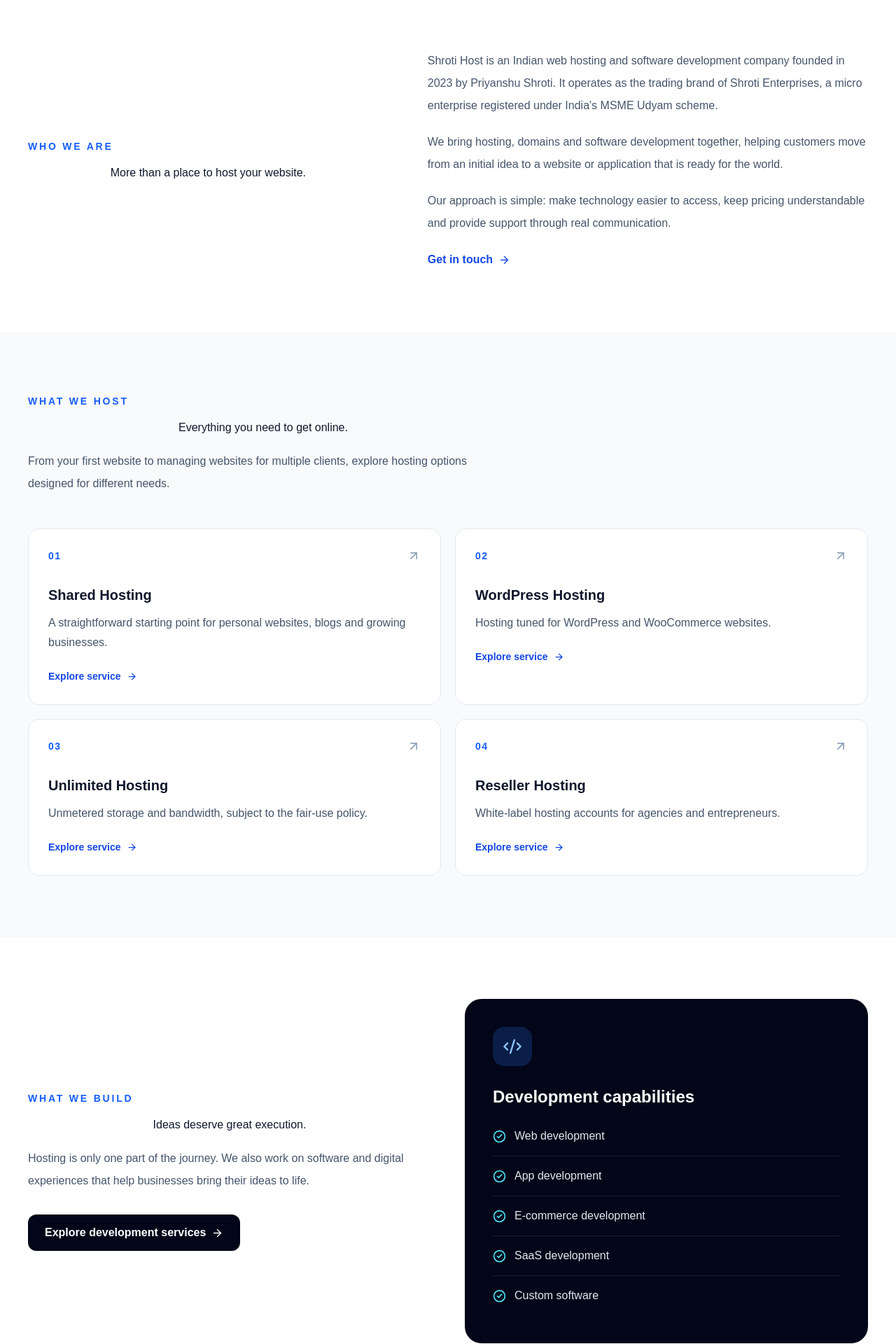
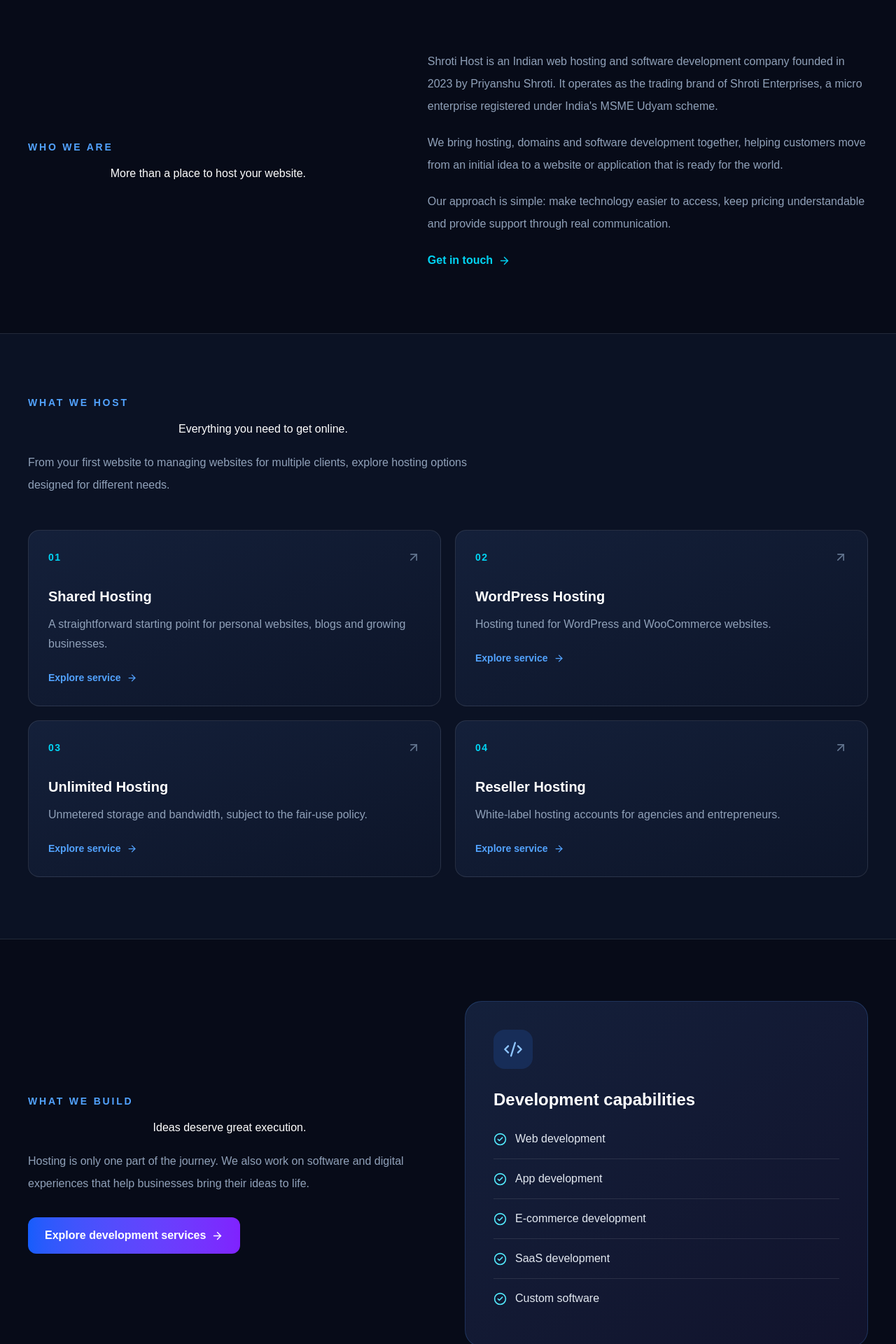
Before and after one commit to shreyareddy-dev/shrotihost-redesign, a Next.js app: page /about in a window 1280 px wide. Shown: the part 880-2800 px from the top of the page at 70% size. Built offline with nearby package versions, Linux system fonts and the light colour scheme.

Commit message:
Apply dark theme to about page

```diff
--- a/src/app/about/page.tsx
+++ b/src/app/about/page.tsx
@@ -1,4 +1,5 @@
 
+import type { Metadata } from "next";
 import Link from "next/link";
 import {
   ArrowRight,
@@ -11,6 +12,12 @@ import {
   Sparkles,
   Zap,
 } from "lucide-react";
+
+export const metadata: Metadata = {
+  title: "About Us | Shroti Host",
+  description:
+    "Discover Shroti Host — an Indian hosting and software development company helping students, developers, startups and businesses build online.",
+};
 
 const hostingServices = [
   {
@@ -57,24 +64,28 @@ const principles = [
     title: "Customer first",
     description:
       "Every decision should make hosting and building online easier for our customers.",
+    color: "blue",
   },
   {
     icon: ShieldCheck,
     title: "Transparency",
     description:
       "Clear pricing, straightforward policies and honest communication.",
+    color: "violet",
   },
   {
     icon: Zap,
     title: "Performance",
     description:
       "Infrastructure and tools designed to help websites run smoothly.",
+    color: "cyan",
   },
   {
     icon: Sparkles,
     title: "Accessible by design",
     description:
       "Approachable for beginners, with options that can grow alongside experienced developers.",
+    color: "pink",
   },
 ];
 
@@ -113,17 +124,18 @@ const milestones = [
   },
 ];
 
-export const metadata = {
-  title: "About Us | Shroti Host",
-  description:
-    "Discover Shroti Host — an Indian hosting and software development company helping students, developers, startups and businesses build online.",
-};
+const commitments = [
+  "A 7-day money-back guarantee on a first web hosting purchase, subject to exclusions.",
+  "Renewal prices match advertised prices.",
+  "Applicable taxes are calculated at checkout.",
+  "A published 99.9% uptime target, not a contractual service-credit SLA.",
+];
 
 export default function AboutPage() {
   return (
-    <main className="overflow-hidden bg-white text-slate-900">
+    <main className="min-h-screen overflow-hidden bg-[#070b18] text-white">
       {/* HERO */}
-      <section className="relative isolate bg-slate-950 text-white">
+      <section className="relative isolate overflow-hidden border-b border-white/10 bg-[#080e20]">
         <div className="absolute inset-0 -z-10 overflow-hidden">
           <div className="absolute -right-32 -top-40 h-[480px] w-[480px] rounded-full bg-blue-600/20 blur-[120px]" />
           <div className="absolute -bottom-48 left-0 h-[420px] w-[420px] rounded-full bg-cyan-500/10 blur-[120px]" />
@@ -153,7 +165,7 @@ export default function AboutPage() {
             <div className="mt-10 flex flex-col gap-4 sm:flex-row">
               <Link
                 href="/hosting/shared"
-                className="inline-flex items-center justify-center gap-2 rounded-xl bg-blue-600 px-7 py-4 font-semibold text-white transition hover:bg-blue-500"
+                className="inline-flex items-center justify-center gap-2 rounded-xl bg-gradient-to-r from-blue-600 to-violet-600 px-7 py-4 font-semibold text-white transition hover:-translate-y-1 hover:shadow-lg hover:shadow-blue-500/20"
               >
                 Explore hosting
                 <ArrowRight size={18} />
@@ -161,7 +173,7 @@ export default function AboutPage() {
 
               <Link
                 href="/contact"
-                className="inline-flex items-center justify-center gap-2 rounded-xl border border-white/20 px-7 py-4 font-semibold text-white transition hover:bg-white/10"
+                className="inline-flex items-center justify-center gap-2 rounded-xl border border-white/20 bg-white/5 px-7 py-4 font-semibold text-white transition hover:bg-white/10"
               >
                 Talk to our team
                 <ArrowUpRight size={18} />
@@ -170,19 +182,17 @@ export default function AboutPage() {
 
             <div className="mt-16 grid max-w-2xl grid-cols-2 gap-6 border-t border-white/15 pt-8 sm:grid-cols-3">
               <div>
-                <p className="text-3xl font-bold">2023</p>
-                <p className="mt-1 text-sm text-slate-400">
-                  Founded
-                </p>
+                <p className="text-3xl font-bold text-white">2023</p>
+                <p className="mt-1 text-sm text-slate-400">Founded</p>
               </div>
               <div>
-                <p className="text-3xl font-bold">India</p>
+                <p className="text-3xl font-bold text-white">India</p>
                 <p className="mt-1 text-sm text-slate-400">
                   Based and serving customers
                 </p>
               </div>
               <div className="col-span-2 sm:col-span-1">
-                <p className="text-3xl font-bold">One team</p>
+                <p className="text-3xl font-bold text-white">One team</p>
                 <p className="mt-1 text-sm text-slate-400">
                   Hosting and development
                 </p>
@@ -196,26 +206,25 @@ export default function AboutPage() {
       <section className="container-shell section-spacing">
         <div className="grid gap-14 lg:grid-cols-[0.9fr_1.1fr] lg:items-center">
           <div>
-            <p className="text-sm font-bold uppercase tracking-[0.2em] text-blue-600">
+            <p className="text-sm font-bold uppercase tracking-[0.2em] text-blue-400">
               Who we are
             </p>
-            <h2 className="section-heading mt-4">
+            <h2 className="section-heading mt-4 text-white">
               More than a place to host your website.
             </h2>
           </div>
 
-          <div className="space-y-5 text-base leading-8 text-slate-600">
+          <div className="space-y-5 text-base leading-8 text-slate-400">
             <p>
-              Shroti Host is an Indian web hosting and software
-              development company founded in 2023 by Priyanshu Shroti.
-              It operates as the trading brand of Shroti Enterprises,
-              a micro enterprise registered under India&apos;s MSME
-              Udyam scheme.
+              Shroti Host is an Indian web hosting and software development
+              company founded in 2023 by Priyanshu Shroti. It operates as the
+              trading brand of Shroti Enterprises, a micro enterprise
+              registered under India&apos;s MSME Udyam scheme.
             </p>
             <p>
-              We bring hosting, domains and software development
-              together, helping customers move from an initial idea
-              to a website or application that is ready for the world.
+              We bring hosting, domains and software development together,
+              helping customers move from an initial idea to a website or
+              application that is ready for the world.
             </p>
             <p>
               Our approach is simple: make technology easier to access,
@@ -224,7 +233,7 @@ export default function AboutPage() {
             </p>
             <Link
               href="/contact"
-              className="inline-flex items-center gap-2 font-semibold text-blue-700 hover:text-blue-900"
+              className="inline-flex items-center gap-2 font-semibold text-cyan-400 transition hover:text-cyan-300"
             >
               Get in touch
               <ArrowRight size={17} />
@@ -234,19 +243,18 @@ export default function AboutPage() {
       </section>
 
       {/* HOSTING SERVICES */}
-      <section className="bg-slate-50">
+      <section className="border-y border-white/10 bg-[#0b1224]">
         <div className="container-shell section-spacing">
           <div className="max-w-2xl">
-            <p className="text-sm font-bold uppercase tracking-[0.2em] text-blue-600">
+            <p className="text-sm font-bold uppercase tracking-[0.2em] text-blue-400">
               What we host
             </p>
-            <h2 className="section-heading mt-4">
+            <h2 className="section-heading mt-4 text-white">
               Everything you need to get online.
             </h2>
-            <p className="mt-5 leading-8 text-slate-600">
-              From your first website to managing websites for
-              multiple clients, explore hosting options designed
-              for different needs.
+            <p className="mt-5 leading-8 text-slate-400">
+              From your first website to managing websites for multiple
+              clients, explore hosting options designed for different needs.
             </p>
           </div>
 
@@ -255,24 +263,24 @@ export default function AboutPage() {
               <Link
                 key={service.number}
                 href={service.href}
-                className="group rounded-2xl border border-slate-200 bg-white p-7 transition duration-300 hover:-translate-y-1 hover:border-blue-200 hover:shadow-xl hover:shadow-blue-900/5"
+                className="group rounded-2xl border border-white/10 bg-gradient-to-br from-[#14203a] to-[#0d1529] p-7 transition duration-300 hover:-translate-y-1 hover:border-blue-400/40 hover:shadow-xl hover:shadow-blue-950/30"
               >
                 <div className="flex items-center justify-between">
-                  <span className="text-sm font-bold tracking-widest text-blue-600">
+                  <span className="text-sm font-bold tracking-widest text-cyan-400">
                     {service.number}
                   </span>
                   <ArrowUpRight
                     size={20}
-                    className="text-slate-400 transition group-hover:-translate-y-1 group-hover:translate-x-1 group-hover:text-blue-600"
+                    className="text-slate-500 transition group-hover:-translate-y-1 group-hover:translate-x-1 group-hover:text-cyan-300"
                   />
                 </div>
-                <h3 className="mt-8 text-xl font-bold">
+                <h3 className="mt-8 text-xl font-bold text-white">
                   {service.title}
                 </h3>
-                <p className="mt-3 leading-7 text-slate-600">
+                <p className="mt-3 leading-7 text-slate-400">
                   {service.description}
                 </p>
-                <span className="mt-6 inline-flex items-center gap-2 text-sm font-semibold text-blue-700">
+                <span className="mt-6 inline-flex items-center gap-2 text-sm font-semibold text-blue-400">
                   Explore service
                   <ArrowRight size={15} />
                 </span>
@@ -286,29 +294,29 @@ export default function AboutPage() {
       <section className="container-shell section-spacing">
         <div className="grid gap-12 lg:grid-cols-2 lg:items-center">
           <div>
-            <p className="text-sm font-bold uppercase tracking-[0.2em] text-blue-600">
+            <p className="text-sm font-bold uppercase tracking-[0.2em] text-blue-400">
               What we build
             </p>
-            <h2 className="section-heading mt-4">
+            <h2 className="section-heading mt-4 text-white">
               Ideas deserve great execution.
             </h2>
-            <p className="mt-5 leading-8 text-slate-600">
-              Hosting is only one part of the journey. We also work
-              on software and digital experiences that help businesses
-              bring their ideas to life.
+            <p className="mt-5 leading-8 text-slate-400">
+              Hosting is only one part of the journey. We also work on
+              software and digital experiences that help businesses bring
+              their ideas to life.
             </p>
 
             <Link
               href="/services"
-              className="mt-8 inline-flex items-center gap-2 rounded-xl bg-slate-950 px-6 py-3.5 font-semibold text-white transition hover:bg-blue-700"
+              className="mt-8 inline-flex items-center gap-2 rounded-xl bg-gradient-to-r from-blue-600 to-violet-600 px-6 py-3.5 font-semibold text-white transition hover:-translate-y-1 hover:shadow-lg hover:shadow-blue-500/20"
             >
               Explore development services
               <ArrowRight size={17} />
             </Link>
           </div>
 
-          <div className="rounded-3xl bg-slate-950 p-8 text-white sm:p-10">
-            <div className="flex h-14 w-14 items-center justify-center rounded-2xl bg-blue-500/20 text-blue-300">
+          <div className="rounded-3xl border border-blue-400/20 bg-gradient-to-br from-[#14203b] to-[#11132c] p-8 text-white sm:p-10">
+            <div className="flex h-14 w-14 items-center justify-center rounded-2xl bg-blue-500/15 text-blue-300">
               <Code2 size={28} />
             </div>
             <h3 className="mt-7 text-2xl font-bold">
@@ -333,18 +341,18 @@ export default function AboutPage() {
       </section>
 
       {/* PRINCIPLES */}
-      <section className="bg-blue-50/60">
+      <section className="border-y border-white/10 bg-[#0b1224]">
         <div className="container-shell section-spacing">
           <div className="mx-auto max-w-2xl text-center">
-            <p className="text-sm font-bold uppercase tracking-[0.2em] text-blue-600">
+            <p className="text-sm font-bold uppercase tracking-[0.2em] text-blue-400">
               What matters to us
             </p>
-            <h2 className="section-heading mt-4">
+            <h2 className="section-heading mt-4 text-white">
               The principles behind our work.
             </h2>
-            <p className="mt-5 leading-8 text-slate-600">
-              Technology should work for people. These principles
-              guide how we approach our services and customer experience.
+            <p className="mt-5 leading-8 text-slate-400">
+              Technology should work for people. These principles guide how
+              we approach our services and customer experience.
             </p>
           </div>
 
@@ -352,18 +360,29 @@ export default function AboutPage() {
             {principles.map((principle) => {
               const Icon = principle.icon;
 
+              const iconStyle =
+                principle.color === "blue"
+                  ? "bg-blue-500/15 text-blue-300"
+                  : principle.color === "violet"
+                    ? "bg-violet-500/15 text-violet-300"
+                    : principle.color === "cyan"
+                      ? "bg-cyan-500/15 text-cyan-300"
+                      : "bg-pink-500/15 text-pink-300";
+
               return (
                 <div
                   key={principle.title}
-                  className="rounded-2xl border border-blue-100 bg-white p-7"
+                  className="rounded-2xl border border-white/10 bg-gradient-to-br from-[#14203a] to-[#0e172c] p-7 transition duration-300 hover:-translate-y-1 hover:border-blue-400/30"
                 >
-                  <div className="flex h-12 w-12 items-center justify-center rounded-xl bg-blue-100 text-blue-700">
+                  <div
+                    className={`flex h-12 w-12 items-center justify-center rounded-xl ${iconStyle}`}
+                  >
                     <Icon size={23} />
                   </div>
-                  <h3 className="mt-6 text-lg font-bold">
+                  <h3 className="mt-6 text-lg font-bold text-white">
                     {principle.title}
                   </h3>
-                  <p className="mt-3 text-sm leading-7 text-slate-600">
+                  <p className="mt-3 text-sm leading-7 text-slate-400">
                     {principle.description}
                   </p>
                 </div>
@@ -376,47 +395,47 @@ export default function AboutPage() {
       {/* TIMELINE */}
       <section className="container-shell section-spacing">
         <div className="max-w-2xl">
-          <p className="text-sm font-bold uppercase tracking-[0.2em] text-blue-600">
+          <p className="text-sm font-bold uppercase tracking-[0.2em] text-blue-400">
             Our journey
           </p>
-          <h2 className="section-heading mt-4">
+          <h2 className="section-heading mt-4 text-white">
             Where we&apos;ve been. Where we&apos;re going.
           </h2>
-          <p className="mt-5 leading-8 text-slate-600">
-            A look at the milestones that have shaped Shroti Host
-            and the work still ahead.
+          <p className="mt-5 leading-8 text-slate-400">
+            A look at the milestones that have shaped Shroti Host and the
+            work still ahead.
           </p>
         </div>
 
-        <div className="relative mt-14 space-y-8 before:absolute before:bottom-8 before:left-[15px] before:top-4 before:w-px before:bg-slate-200 sm:ml-3">
+        <div className="relative mt-14 space-y-8 before:absolute before:bottom-8 before:left-[15px] before:top-4 before:w-px before:bg-white/15 sm:ml-3">
           {milestones.map((milestone) => (
             <div
               key={milestone.title}
               className="relative grid gap-4 pl-12 sm:grid-cols-[150px_1fr] sm:gap-8"
             >
-              <span className="absolute left-0 top-1 flex h-8 w-8 items-center justify-center rounded-full border-4 border-white bg-blue-600 shadow-sm">
+              <span className="absolute left-0 top-1 flex h-8 w-8 items-center justify-center rounded-full border-4 border-[#070b18] bg-blue-500 shadow-sm shadow-blue-500/30">
                 <span className="h-2 w-2 rounded-full bg-white" />
               </span>
 
               <div>
-                <p className="font-bold text-blue-700">
+                <p className="font-bold text-cyan-400">
                   {milestone.year}
                 </p>
-                <p className="mt-1 text-xs font-semibold uppercase tracking-wider text-slate-400">
+                <p className="mt-1 text-xs font-semibold uppercase tracking-wider text-slate-500">
                   {milestone.label}
                 </p>
               </div>
 
-              <div className="rounded-2xl border border-slate-200 bg-white p-6">
+              <div className="rounded-2xl border border-white/10 bg-gradient-to-br from-[#121d36] to-[#0d1529] p-6">
                 <div className="flex flex-wrap items-center justify-between gap-3">
-                  <h3 className="text-lg font-bold">
+                  <h3 className="text-lg font-bold text-white">
                     {milestone.title}
                   </h3>
-                  <span className="rounded-full bg-blue-50 px-3 py-1 text-xs font-semibold text-blue-700">
+                  <span className="rounded-full border border-blue-400/20 bg-blue-500/10 px-3 py-1 text-xs font-semibold text-blue-300">
                     {milestone.status}
                   </span>
                 </div>
-                <p className="mt-3 leading-7 text-slate-600">
+                <p className="mt-3 leading-7 text-slate-400">
                   {milestone.description}
                 </p>
               </div>
@@ -426,9 +445,9 @@ export default function AboutPage() {
       </section>
 
       {/* COMMITMENTS */}
-      <section className="bg-slate-950 text-white">
+      <section className="border-y border-white/10 bg-[#0b1224] text-white">
         <div className="container-shell section-spacing">
-          <div className="grid gap-12 lg:grid-cols-[1fr_1fr] lg:items-center">
+          <div className="grid gap-12 lg:grid-cols-2 lg:items-center">
             <div>
               <p className="text-sm font-bold uppercase tracking-[0.2em] text-blue-300">
                 Our commitments
@@ -437,13 +456,13 @@ export default function AboutPage() {
                 Clear expectations. No unnecessary surprises.
               </h2>
               <p className="mt-5 leading-8 text-slate-300">
-                We want customers to understand what they are
-                purchasing. That means being clear about pricing,
-                policies and service expectations.
+                We want customers to understand what they are purchasing.
+                That means being clear about pricing, policies and service
+                expectations.
               </p>
               <Link
                 href="/contact"
-                className="mt-8 inline-flex items-center gap-2 font-semibold text-cyan-300 hover:text-white"
+                className="mt-8 inline-flex items-center gap-2 font-semibold text-cyan-300 transition hover:text-white"
               >
                 Ask us a question
                 <ArrowRight size={17} />
@@ -451,15 +470,10 @@ export default function AboutPage() {
             </div>
 
             <div className="space-y-5">
-              {[
-                "A 7-day money-back guarantee on a first web hosting purchase, subject to exclusions.",
-                "Renewal prices match advertised prices.",
-                "Applicable taxes are calculated at checkout.",
-                "A published 99.9% uptime target, not a contractual service-credit SLA.",
-              ].map((item) => (
+              {commitments.map((item) => (
                 <div
                   key={item}
-                  className="flex gap-4 rounded-xl border border-white/10 bg-white/[0.05] p-5"
+                  className="flex gap-4 rounded-xl border border-white/10 bg-white/[0.04] p-5"
                 >
                   <CheckCircle2
                     size={21}
@@ -468,21 +482,23 @@ export default function AboutPage() {
                   <p className="leading-7 text-slate-200">{item}</p>
                 </div>
               ))}
+
               <p className="text-sm leading-6 text-slate-400">
-                Refund exclusions include domains, setup fees,
-                renewals and VPS plans. Please read the full policies
-                before purchasing.
+                Refund exclusions include domains, setup fees, renewals
+                and VPS plans. Please read the full policies before
+                purchasing.
               </p>
+
               <div className="flex flex-wrap gap-5 text-sm font-semibold">
                 <Link
                   href="/terms"
-                  className="text-blue-300 hover:text-white"
+                  className="text-blue-300 transition hover:text-white"
                 >
                   Terms and conditions
                 </Link>
                 <Link
                   href="/refund-policy"
-                  className="text-blue-300 hover:text-white"
+                  className="text-blue-300 transition hover:text-white"
                 >
                   Refund policy
                 </Link>
@@ -494,9 +510,9 @@ export default function AboutPage() {
 
       {/* FINAL CTA */}
       <section className="container-shell section-spacing">
-        <div className="relative overflow-hidden rounded-3xl bg-gradient-to-br from-blue-700 via-blue-800 to-slate-950 px-7 py-14 text-center text-white sm:px-14 sm:py-20">
+        <div className="relative overflow-hidden rounded-3xl border border-blue-400/20 bg-gradient-to-br from-blue-800 via-[#25206b] to-[#10102c] px-7 py-14 text-center text-white shadow-2xl shadow-blue-950/30 sm:px-14 sm:py-20">
           <div className="absolute -right-20 -top-32 h-80 w-80 rounded-full bg-cyan-400/20 blur-3xl" />
-          <div className="absolute -bottom-32 -left-20 h-80 w-80 rounded-full bg-blue-400/20 blur-3xl" />
+          <div className="absolute -bottom-32 -left-20 h-80 w-80 rounded-full bg-violet-400/20 blur-3xl" />
 
           <div className="relative mx-auto max-w-2xl">
             <div className="mx-auto flex h-14 w-14 items-center justify-center rounded-2xl border border-white/20 bg-white/10">
@@ -507,21 +523,21 @@ export default function AboutPage() {
               Ready to build something?
             </h2>
             <p className="mx-auto mt-5 max-w-xl leading-8 text-blue-100">
-              Start with a domain, launch your website or talk to
-              our team about your next software project.
+              Start with a domain, launch your website or talk to our team
+              about your next software project.
             </p>
 
             <div className="mt-9 flex flex-col justify-center gap-4 sm:flex-row">
               <Link
                 href="/hosting/shared"
-                className="inline-flex items-center justify-center gap-2 rounded-xl bg-white px-7 py-4 font-bold !text-blue-800 transition hover:bg-blue-50"
+                className="inline-flex items-center justify-center gap-2 rounded-xl bg-white px-7 py-4 font-bold text-blue-800 transition hover:bg-blue-50"
               >
                 Explore hosting
                 <ArrowRight size={18} />
               </Link>
               <Link
                 href="/contact"
-                className="inline-flex items-center justify-center gap-2 rounded-xl border border-white/30 px-7 py-4 font-semibold text-white transition hover:bg-white/10"
+                className="inline-flex items-center justify-center gap-2 rounded-xl border border-white/30 bg-white/5 px-7 py-4 font-semibold text-white transition hover:bg-white/10"
               >
                 Contact us
                 <ArrowUpRight size={18} />
```
